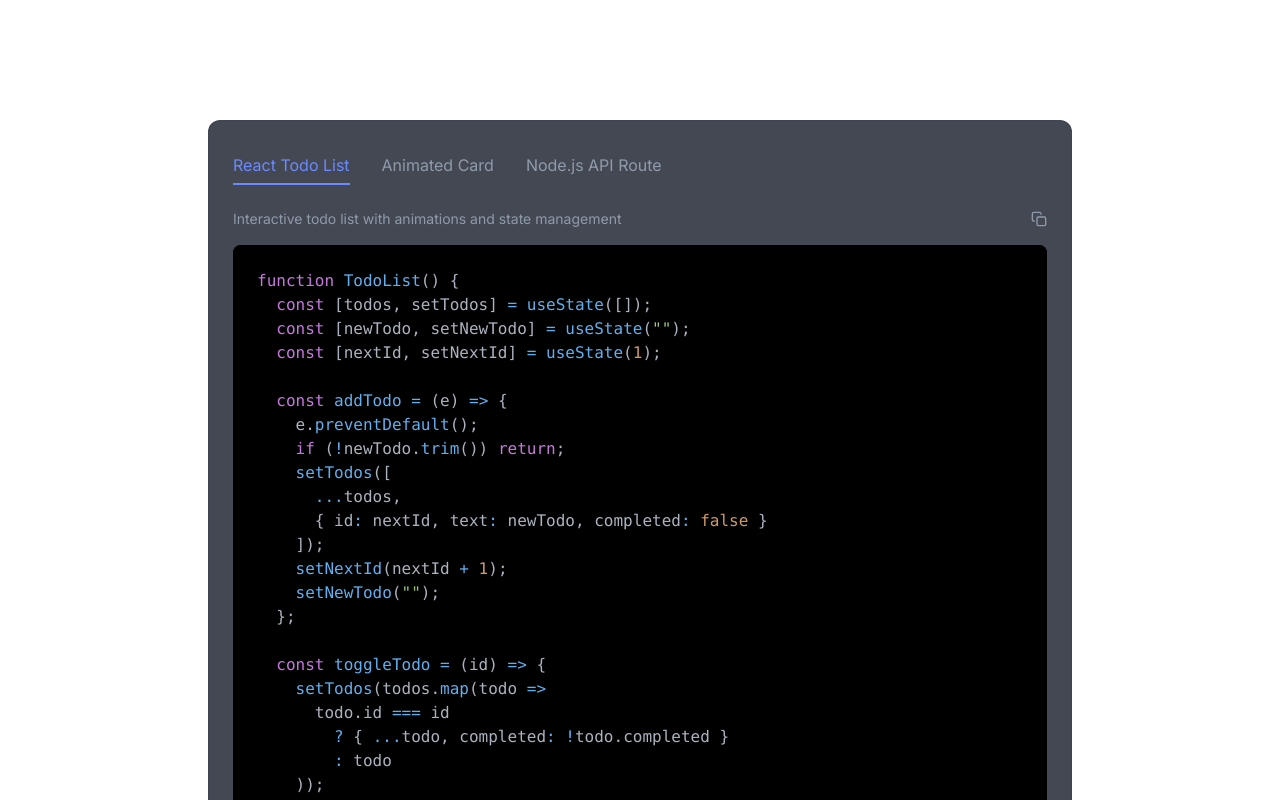
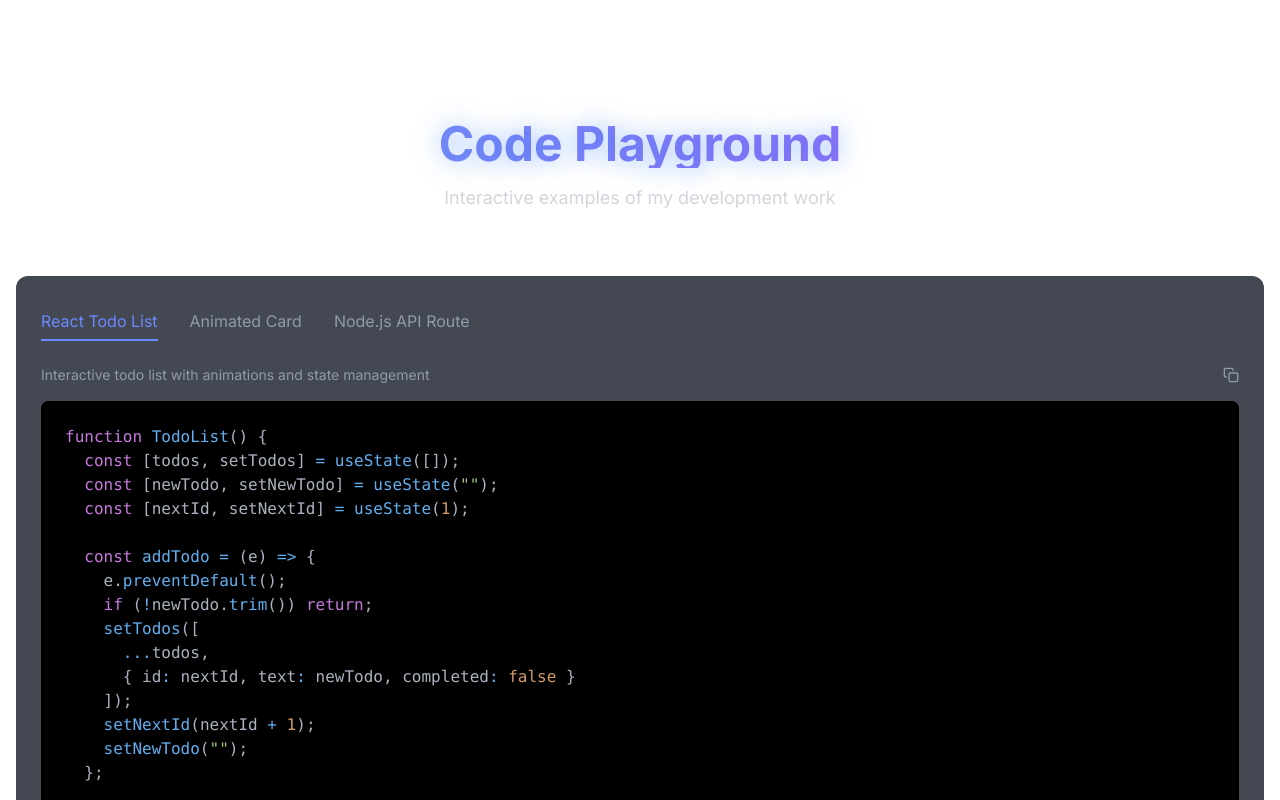
Before and after one commit to xGentuso/portfolio, a Next.js app: page / in a window 1280 px wide. Shown: the part 4400-5200 px from the top of the page. Built offline with nearby package versions, Linux system fonts and the light colour scheme.

Commit message:
added header to codeplaygrounds

```diff
--- a/src/app/page.tsx
+++ b/src/app/page.tsx
@@ -6,11 +6,10 @@ import { Button } from "@/components/ui/Button";
 import { Section } from "@/components/ui/Section";
 import { FiGithub, FiLinkedin, FiMail, FiCode, FiStar, FiCode as FiCodeIcon, FiLayout, FiSmartphone, FiExternalLink, FiFolder } from "react-icons/fi";
 import { AchievementCard } from "@/components/ui/AchievementCard";
-import { CodePlayground } from "@/components/ui/CodePlayground";
 import { Hero } from "@/components/Hero";
 import TechStack from "@/components/TechStack";
 import Projects from "@/components/Projects";
-import CodeExamples from "@/components/CodeExamples";
+import CodePlayground from "@/components/CodePlayground";
 import Contact from "@/components/Contact";
 
 interface Project {
@@ -196,8 +195,8 @@ export default function Home() {
       {/* Projects Section */}
       <Projects />
 
-      {/* Code Examples Section */}
-      <CodeExamples />
+      {/* Code Playground Section */}
+      <CodePlayground />
 
       {/* Contact Section */}
       <Contact />
--- a/src/components/CodeExamples.tsx
+++ b/src/components/CodePlayground.tsx
@@ -429,7 +429,7 @@ router.get('/api/users/:id', async (req, res) => {
   }
 ];
 
-export default function CodeExamples() {
+export default function CodePlayground() {
   const [activeTab, setActiveTab] = useState("react");
   const [mounted, setMounted] = useState(false);
   const activeExample = codeExamples.find(example => example.id === activeTab);
@@ -439,8 +439,23 @@ export default function CodeExamples() {
   }, []);
 
   return (
-    <div className="w-full py-20">
-      <div className="max-w-4xl mx-auto px-4">
+    <section className="py-20">
+      <div className="container mx-auto px-4">
+        <motion.div
+          initial={{ opacity: 0 }}
+          whileInView={{ opacity: 1 }}
+          transition={{ duration: 0.8 }}
+          viewport={{ once: true }}
+          className="text-center mb-16"
+        >
+          <h2 className="text-4xl sm:text-5xl font-bold bg-clip-text text-transparent bg-gradient-to-r from-blue-400 to-purple-500 mb-4">
+            Code Playground
+          </h2>
+          <p className="text-lg text-gray-400">
+            Interactive examples of my development work
+          </p>
+        </motion.div>
+
         <div className="bg-[#151B28]/80 backdrop-blur-sm rounded-xl p-6 border border-gray-700/50">
           <div className="flex space-x-8">
             {codeExamples.map((example) => (
@@ -501,6 +516,6 @@ export default function CodeExamples() {
           </div>
         </div>
       </div>
-    </div>
+    </section>
   );
 }
```
